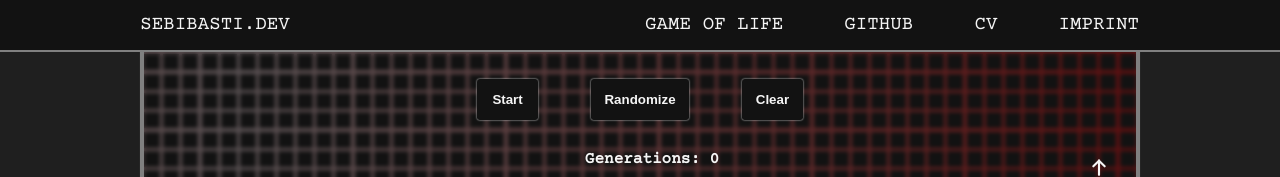
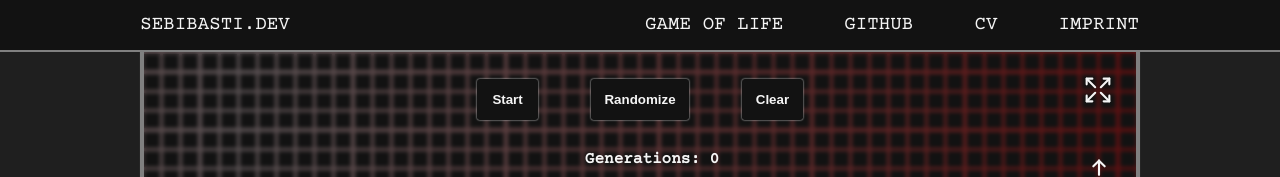
Before and after one commit to SebiBasti/sebibasti.dev, a Next.js app: page /gameoflife in a window 1280 px wide. Shown: the top 177 px of the page. Built offline with nearby package versions, Linux system fonts and the light colour scheme.

Commit message:
- added fullscreen toggle

```diff
--- a/public/icons/index.ts
+++ b/public/icons/index.ts
@@ -1,5 +1,7 @@
 import arrowUp from './arrow_up.svg'
 import expandIcon from './expand-arrow-svgrepo-com.svg'
+import expandArrows from './expand_arrows.svg'
 import gear from './gear.svg'
+import minimizeArrows from './minimize_arrows.svg'
 
-export { arrowUp, expandIcon, gear }
+export { arrowUp, expandArrows, expandIcon, gear, minimizeArrows }
--- a/src/pages/gameoflife.tsx
+++ b/src/pages/gameoflife.tsx
@@ -1,4 +1,4 @@
-import { arrowUp, gear } from '~/icons/'
+import { arrowUp, expandArrows, gear, minimizeArrows } from '~/icons/'
 
 import Image from 'next/image'
 
@@ -29,8 +29,8 @@ export default function Gameoflife() {
   const [isRunning, setIsRunning] = useState(false)
   const [generation, setGeneration] = useState(0)
   const [loading, setLoading] = useState(true)
-  const [controlHeight, setControlHeight] = useState(0)
   const [hidden, setHidden] = useState(false)
+  const [fullscreen, setFullscreen] = useState(false)
 
   const runningRef = useRef<boolean>(isRunning)
   const gameFieldRef = useRef<HTMLDivElement | null>(null)
@@ -137,7 +137,6 @@ export default function Gameoflife() {
     setHidden((prevState) => !prevState)
   }
 
-  useEffect(() => {
   const setSize = () => {
     runningRef.current = false
     const gameField = gameFieldRef.current
@@ -159,6 +158,14 @@ export default function Gameoflife() {
       }
     }, 100)
   }
+
+  const toggleFullscreen = () => {
+    setFullscreen((prevState) => !prevState)
+    setIsRunning(false)
+    setSize()
+  }
+
+  useEffect(() => {
     setSize()
     runningRef.current = isRunning
     setLoading(false)
@@ -175,11 +182,13 @@ export default function Gameoflife() {
 
   return (
     <section
-      className={`${gameStyles.container} ${loading ? gameStyles.loading : ''}`}
+      className={`${gameStyles.container} ${
+        loading ? gameStyles.loading : ''
+      } ${fullscreen ? gameStyles.fullscreen : ''}`}
     >
       <Image
         src={gear}
-        alt={'settings icon'}
+        alt={'show settings icon'}
         width={50}
         height={50}
         className={`${gameStyles.toggle} ${!hidden ? gameStyles.hidden : ''}`}
@@ -189,6 +198,14 @@ export default function Gameoflife() {
       <div
         className={`${gameStyles.controls} ${hidden ? gameStyles.hidden : ''}`}
       >
+        <Image
+          src={fullscreen ? minimizeArrows : expandArrows}
+          alt={'toggle fullscreen'}
+          width={50}
+          height={50}
+          role={'button'}
+          onClick={toggleFullscreen}
+        />
         <button onClick={handleStartStopClick}>
           {isRunning ? 'Stop' : 'Start'}
         </button>
--- a/src/styles/game.module.scss
+++ b/src/styles/game.module.scss
@@ -56,6 +56,12 @@
       font-weight: bold;
     }
 
+    img:first-child {
+      position: absolute;
+      top: 0.8rem;
+      right: 0.8rem;
+    }
+
     img {
       cursor: pointer;
       padding: 0.5em;
@@ -110,7 +116,20 @@
   background-color: var(--light-black);
 }
 
-@media screen and (max-width: 460px) {
+.fullscreen {
+  position: fixed;
+  top: 0;
+  left: 0;
+  z-index: 2;
+  width: 100vw;
+  height: 100vh;
+
+  .game-field {
+    height: 100vh;
+  }
+}
+
+@media screen and (max-width: 600px) {
   .container {
     .controls {
       flex-direction: column;
--- a/src/styles/navbar.module.scss
+++ b/src/styles/navbar.module.scss
@@ -2,7 +2,7 @@
   position: fixed;
   top: 0;
   left: 0;
-  z-index: 999;
+  z-index: 1;
   border-bottom: 2px solid var(--grey);
   background: var(--black);
   width: 100%;
```
Also changed, not shown: public/icons/expand_arrows.svg (added), public/icons/minimize_arrows.svg (added). Lines whose indentation alone changed are shown as unchanged.
